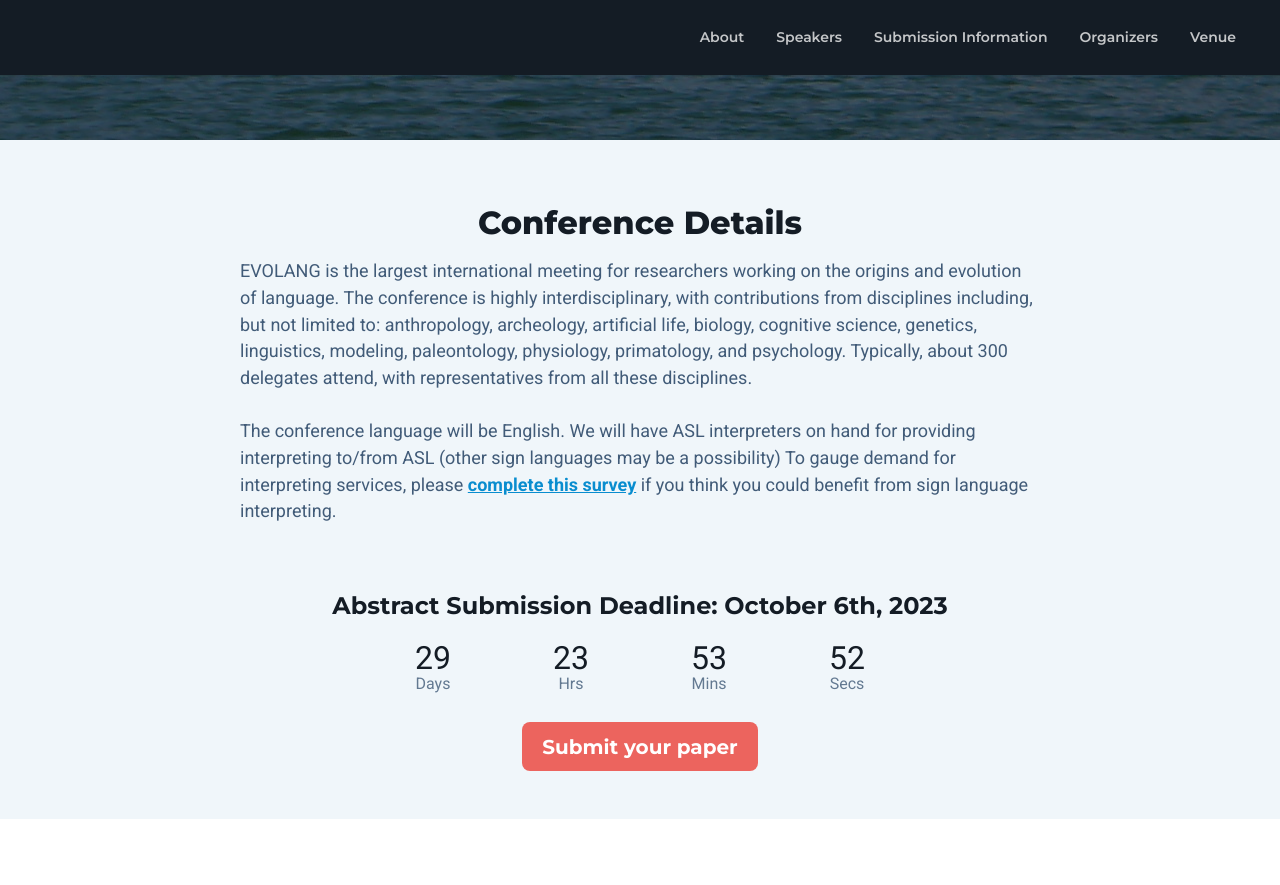
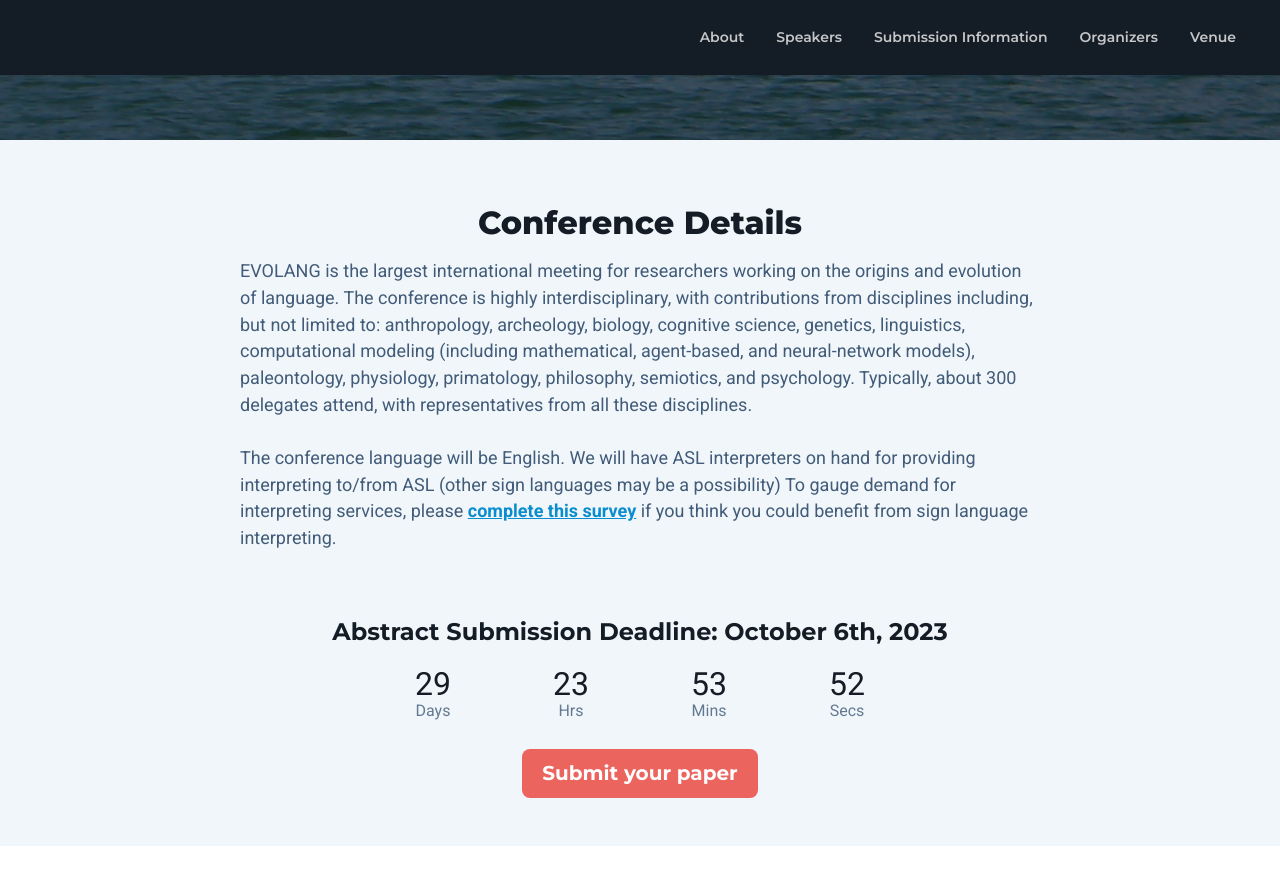
Before and after one commit to evolang2024/evolang2024.github.io, a Jekyll site: the page built from _pages/index.md, in a window 1280 px wide and 900 px high, scrolled down 480 px. Shown: the top 885 px of the window. Built offline with Jekyll 4.4.1, drawn with Linux system fonts in a browser that asks for light colours; nearby versions of some CDN libraries; library files that are not in the unit come from our copies.

Commit message:
Conference and submission details

```diff
--- a/_pages/index.md
+++ b/_pages/index.md
@@ -6,7 +6,7 @@
 date: May 18-21
 about:
     header: Conference Details
-    subheader: "EVOLANG is the largest international meeting for researchers working on the origins and evolution of language. The conference is highly interdisciplinary, with contributions from disciplines including, but not limited to: anthropology, archeology, artificial life, biology, cognitive science, genetics, linguistics, modeling, paleontology, physiology, primatology, and psychology. Typically, about 300 delegates attend, with representatives from all these disciplines.<br>
+    subheader: "EVOLANG is the largest international meeting for researchers working on the origins and evolution of language. The conference is highly interdisciplinary, with contributions from disciplines including, but not limited to: anthropology, archeology, biology, cognitive science, genetics, linguistics, computational modeling (including mathematical, agent-based, and neural-network models), paleontology, physiology, primatology, philosophy, semiotics, and psychology. Typically, about 300 delegates attend, with representatives from all these disciplines.<br>
         <br>The conference language will be English. We will have ASL interpreters on hand for providing interpreting to/from ASL (other sign languages may be a possibility) To gauge demand for interpreting services, please <a href = 'https://docs.google.com/forms/d/e/1FAIpQLSejSkSKxD1BEndXDIARr75xI4p1KBpa7GBAZskD_lJnzuJP8g/viewform'><b>complete this survey</b></a> if you think you could benefit from sign language interpreting.
         "
 
```
